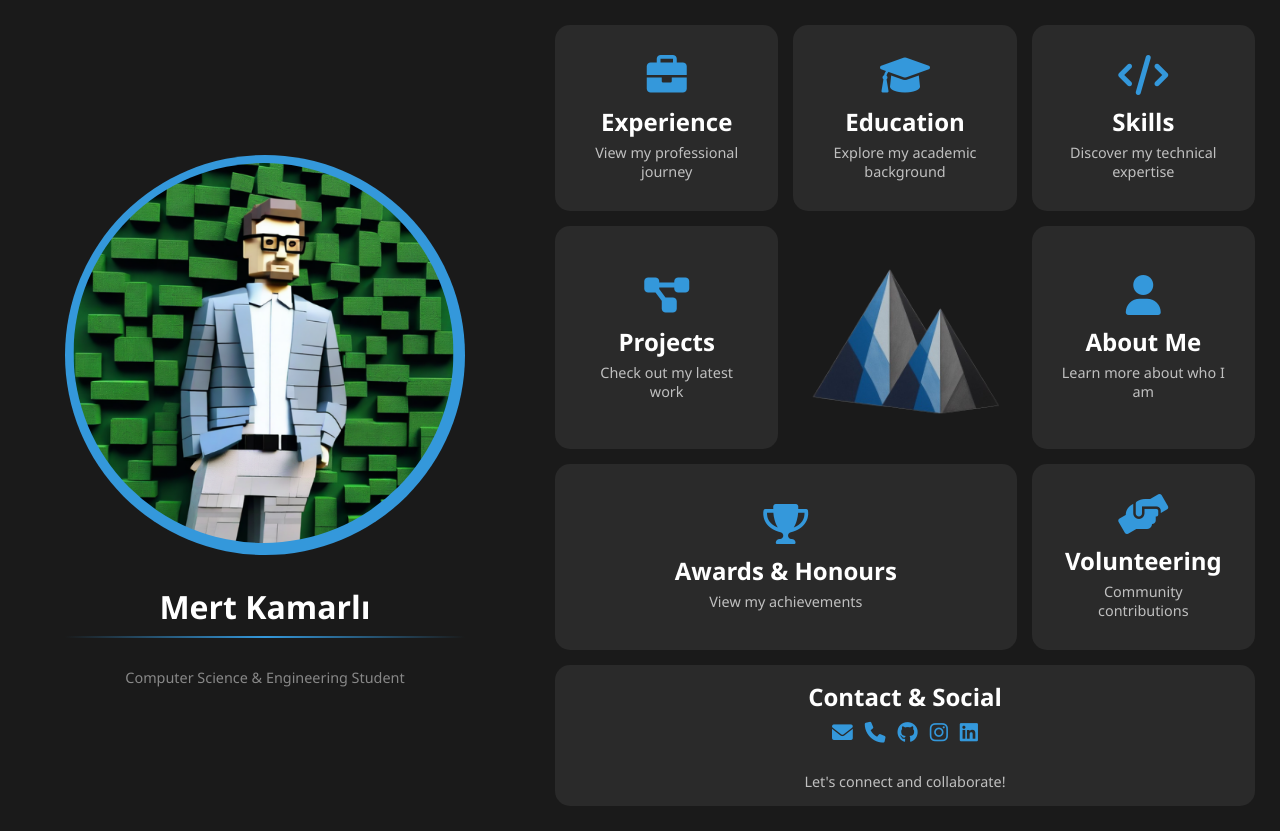
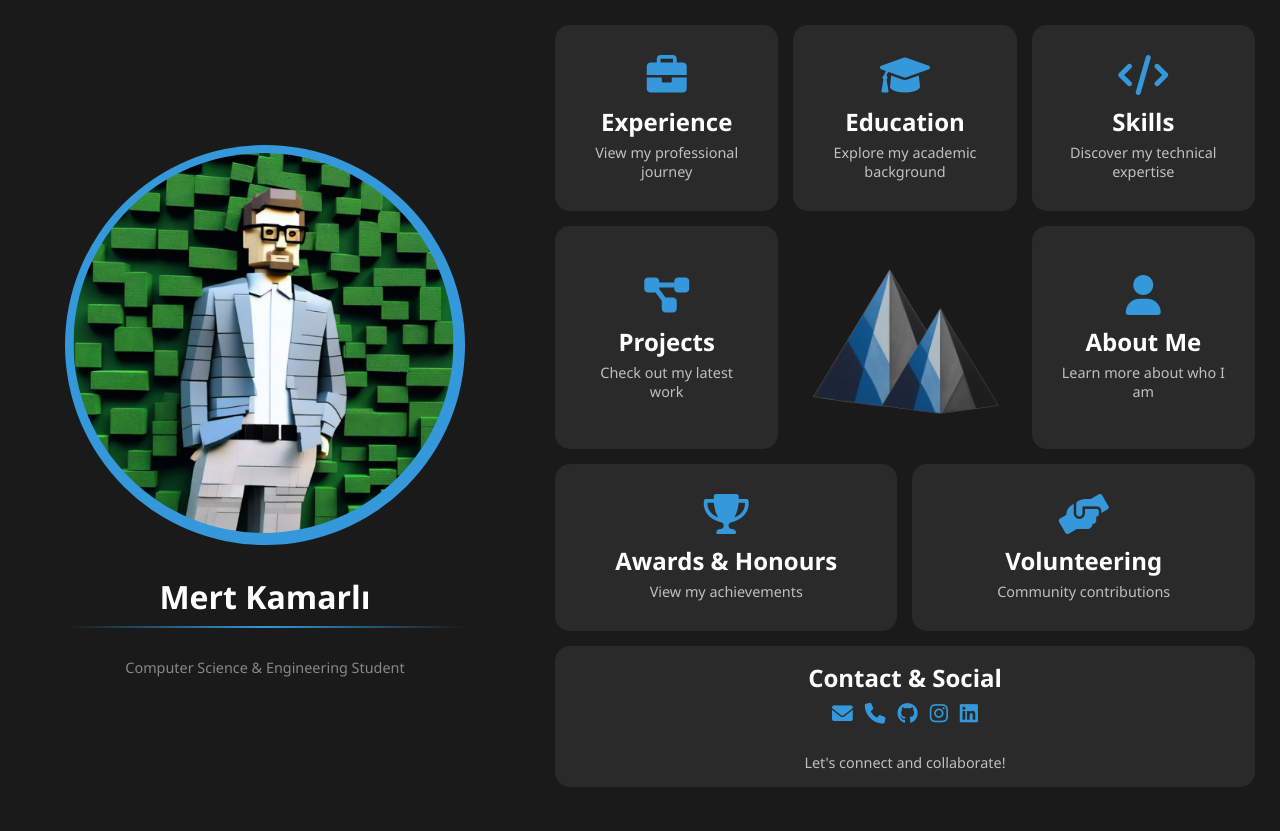
Before and after one commit to kamarli-mert/Personel-Website-v1, a plain HTML site: page index.html in a window 1280 px wide. Drawn offline with Linux system fonts and the light colour scheme.

Commit message:
Make Awards and Volunteering equal width (50-50) using 6-column grid

```diff
--- a/styles.css
+++ b/styles.css
@@ -215,16 +215,16 @@ p {
     width: 750px;
     padding: 25px;
     display: grid;
-    grid-template-columns: repeat(3, 1fr);
+    grid-template-columns: repeat(6, 1fr);
     grid-template-rows: repeat(4, auto);
     gap: 15px;
     background-color: var(--bg-color);
     transition: transform 0.5s ease;
     grid-template-areas:
-        "exp edu skills"
-        "proj logo about"
-        "awards awards volunteer"
-        "contact contact contact";
+        "exp exp edu edu skills skills"
+        "proj proj logo logo about about"
+        "awards awards awards volunteer volunteer volunteer"
+        "contact contact contact contact contact contact";
 }
 
 /* When content is active, slide menu to left */
@@ -247,14 +247,8 @@ p {
     transform: rotate(360deg);
 }
 
-/* Awards card spans two columns */
-.menu-item[data-section="awards"] {
-    grid-column: span 2;
-}
-
-/* Contact & Social card spans three columns */
+/* Contact & Social card spans all columns */
 .menu-item[data-section="contact"] {
-    grid-column: span 3;
     padding: 15px;
     min-height: auto;
     justify-content: center;
```
